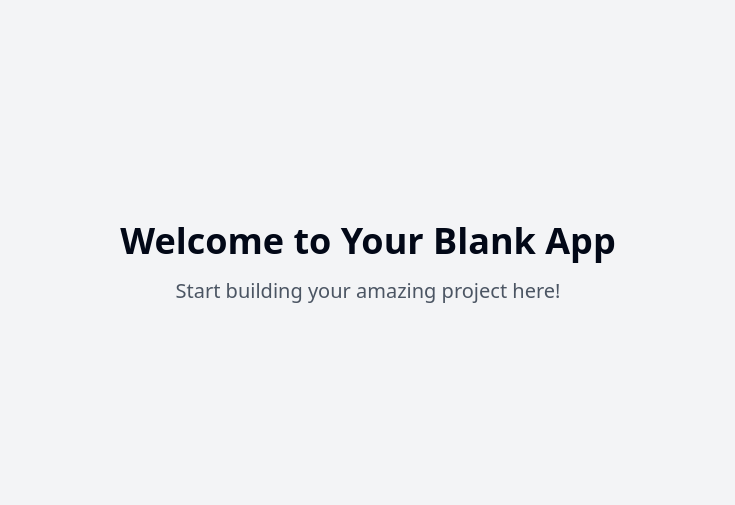
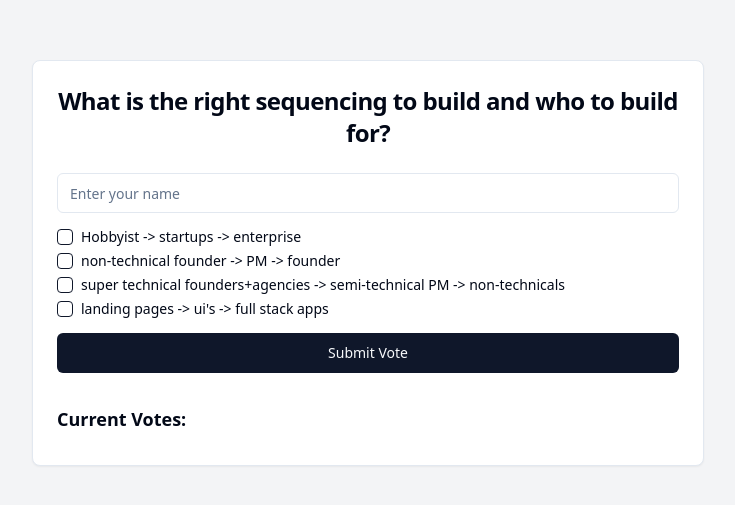
Before and after one commit to GPT-Engineer-App/poll-pioneer-matrix, a React (Vite) app: page / in a window 1280 px wide. Shown: the part 137-642 px from the top of the page, without its empty margins (272-1007 px from the left). Built offline with nearby package versions, Linux system fonts and the light colour scheme.

Commit message:
Add minimalist poll feature
Implement a minimalist poll that allows users to vote on the right sequencing for building and target audiences. Users can enter their name and select multiple options from the provided list.
[skip gpt_engineer]

```diff
--- a/src/nav-items.jsx
+++ b/src/nav-items.jsx
@@ -1,4 +1,4 @@
-import { Home } from "lucide-react";
+import { PieChart } from "lucide-react";
 import Index from "./pages/Index.jsx";
 
 /**
@@ -6,9 +6,9 @@ import Index from "./pages/Index.jsx";
  */
 export const navItems = [
   {
-    title: "Home",
+    title: "Poll",
     to: "/",
-    icon: <Home className="h-4 w-4" />,
+    icon: <PieChart className="h-4 w-4" />,
     page: <Index />,
   },
 ];
--- a/src/pages/Index.jsx
+++ b/src/pages/Index.jsx
@@ -1,12 +1,112 @@
-// Update this page (the content is just a fallback if you fail to update the page)
+import { useState } from 'react';
+import { useQuery, useMutation, useQueryClient } from '@tanstack/react-query';
+import { Input } from "@/components/ui/input";
+import { Button } from "@/components/ui/button";
+import { Checkbox } from "@/components/ui/checkbox";
+import { Card, CardHeader, CardTitle, CardContent } from "@/components/ui/card";
+
+const pollOptions = [
+  "Hobbyist -> startups -> enterprise",
+  "non-technical founder -> PM -> founder",
+  "super technical founders+agencies -> semi-technical PM -> non-technicals",
+  "landing pages -> ui's -> full stack apps"
+];
+
+// Simulated API calls
+const fetchVotes = async () => {
+  // In a real app, this would be an API call
+  return JSON.parse(localStorage.getItem('votes') || '{}');
+};
+
+const saveVote = async (newVote) => {
+  // In a real app, this would be an API call
+  const currentVotes = JSON.parse(localStorage.getItem('votes') || '{}');
+  const updatedVotes = { ...currentVotes, ...newVote };
+  localStorage.setItem('votes', JSON.stringify(updatedVotes));
+  return updatedVotes;
+};
 
 const Index = () => {
+  const [name, setName] = useState('');
+  const [selectedOptions, setSelectedOptions] = useState([]);
+  const queryClient = useQueryClient();
+
+  const { data: votes = {} } = useQuery({
+    queryKey: ['votes'],
+    queryFn: fetchVotes,
+  });
+
+  const mutation = useMutation({
+    mutationFn: saveVote,
+    onSuccess: () => {
+      queryClient.invalidateQueries({ queryKey: ['votes'] });
+    },
+  });
+
+  const handleSubmit = (e) => {
+    e.preventDefault();
+    if (name && selectedOptions.length > 0) {
+      mutation.mutate({ [name]: selectedOptions });
+      setName('');
+      setSelectedOptions([]);
+    }
+  };
+
   return (
-    <div className="min-h-screen flex items-center justify-center bg-gray-100">
-      <div className="text-center">
-        <h1 className="text-4xl font-bold mb-4">Welcome to Your Blank App</h1>
-        <p className="text-xl text-gray-600">Start building your amazing project here!</p>
-      </div>
+    <div className="min-h-screen flex items-center justify-center bg-gray-100 p-4">
+      <Card className="w-full max-w-2xl">
+        <CardHeader>
+          <CardTitle className="text-2xl font-bold text-center">
+            What is the right sequencing to build and who to build for?
+          </CardTitle>
+        </CardHeader>
+        <CardContent>
+          <form onSubmit={handleSubmit} className="space-y-4">
+            <Input
+              type="text"
+              placeholder="Enter your name"
+              value={name}
+              onChange={(e) => setName(e.target.value)}
+              className="w-full"
+            />
+            <div className="space-y-2">
+              {pollOptions.map((option, index) => (
+                <div key={index} className="flex items-center space-x-2">
+                  <Checkbox
+                    id={`option-${index}`}
+                    checked={selectedOptions.includes(option)}
+                    onCheckedChange={(checked) => {
+                      setSelectedOptions(
+                        checked
+                          ? [...selectedOptions, option]
+                          : selectedOptions.filter((item) => item !== option)
+                      );
+                    }}
+                  />
+                  <label
+                    htmlFor={`option-${index}`}
+                    className="text-sm font-medium leading-none peer-disabled:cursor-not-allowed peer-disabled:opacity-70"
+                  >
+                    {option}
+                  </label>
+                </div>
+              ))}
+            </div>
+            <Button type="submit" className="w-full">
+              Submit Vote
+            </Button>
+          </form>
+          <div className="mt-8">
+            <h3 className="text-lg font-semibold mb-2">Current Votes:</h3>
+            {Object.entries(votes).map(([voter, options]) => (
+              <div key={voter} className="mb-2">
+                <span className="font-medium">{voter}:</span>{' '}
+                {options.join(', ')}
+              </div>
+            ))}
+          </div>
+        </CardContent>
+      </Card>
     </div>
   );
 };
```
